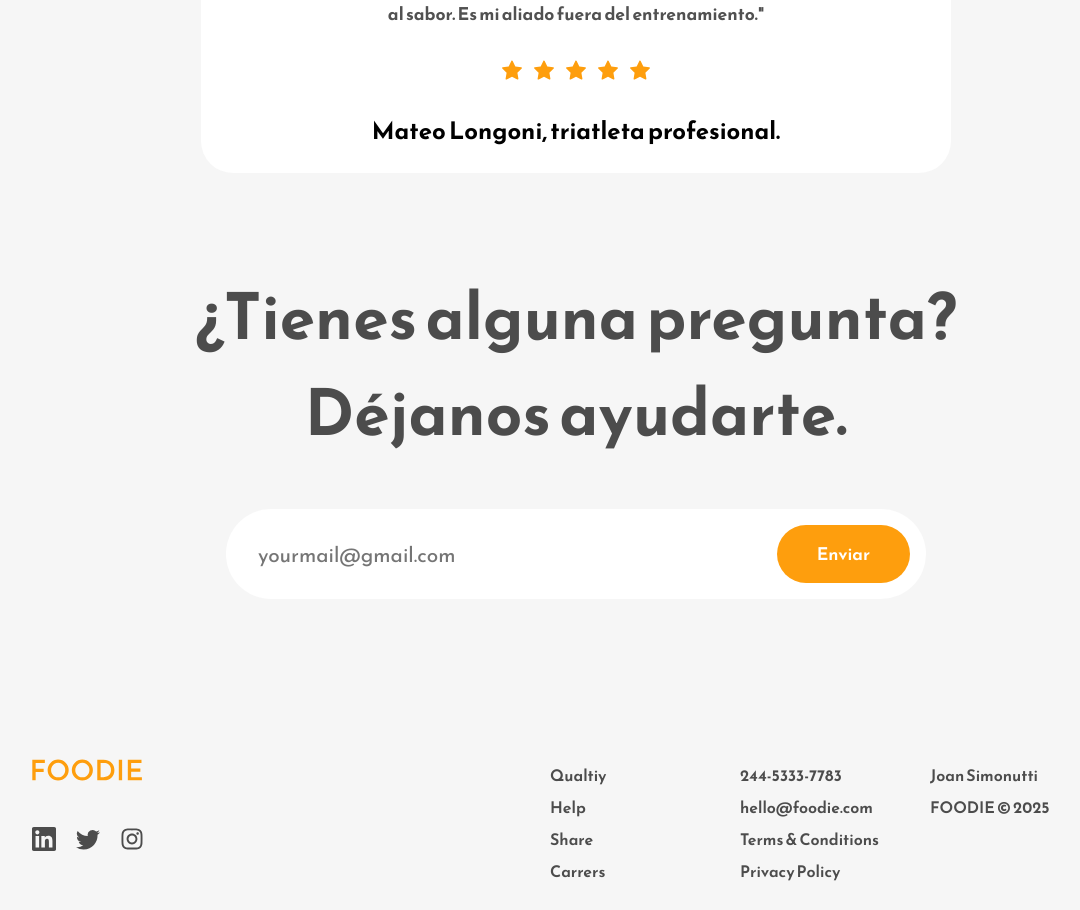
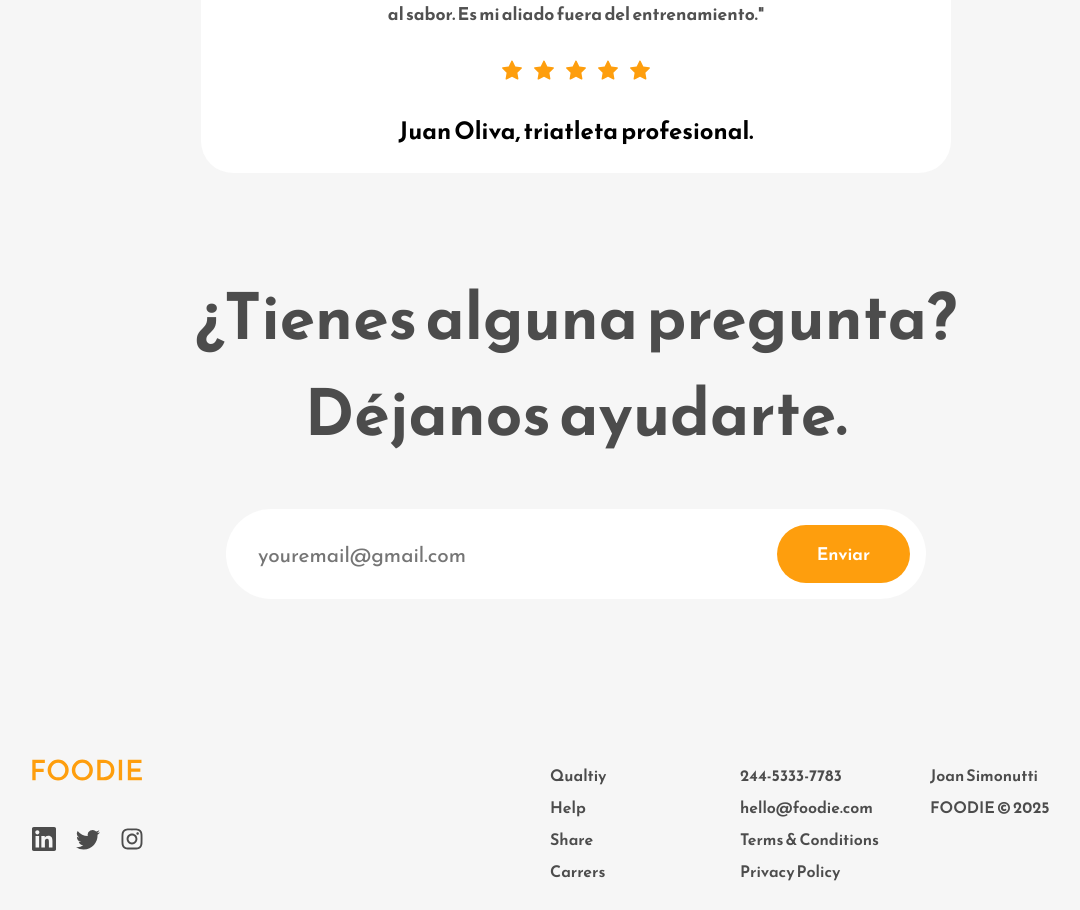
Before and after one commit to JoanSimonutti/FOODIE, a React (Create React App) app: page / in a window 1280 px wide. Shown: the part 3928-4838 px from the top of the page, without its empty margins (64-1144 px from the left). Built offline with nearby package versions, Linux system fonts and the light colour scheme.

Commit message:
first commit

```diff
--- a/src/Components/Contact.js
+++ b/src/Components/Contact.js
@@ -6,7 +6,7 @@ const Contact = () => {
             <h1 className="primary-heading">¿Tienes alguna pregunta?</h1>
             <h1 className="primary-heading">Déjanos ayudarte.</h1>
             <div className="contact-form-container">
-                <input type="text" placeholder="yourmail@gmail.com" />
+                <input type="text" placeholder="youremail@gmail.com" />
                 <button className="secondary-button">Enviar</button>
             </div>
         </div>
--- a/src/Components/Testimonial.js
+++ b/src/Components/Testimonial.js
@@ -25,7 +25,7 @@ const Testimonial = () => {
                     <AiFillStar />
                     <AiFillStar />
                 </div>
-                <h2>Mateo Longoni, triatleta profesional.</h2>
+                <h2>Juan Oliva, triatleta profesional.</h2>
             </div>
         </div>
     );
```
